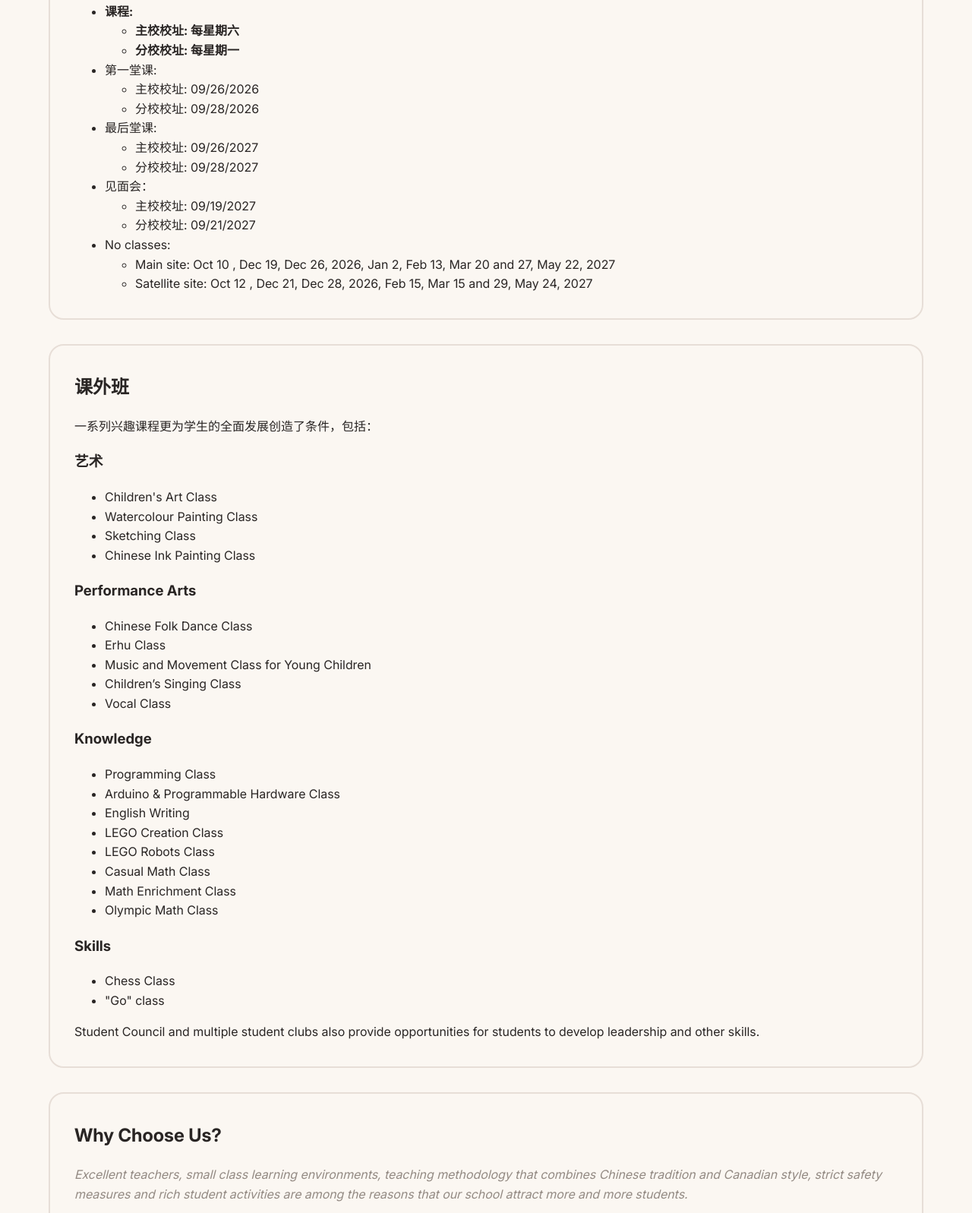
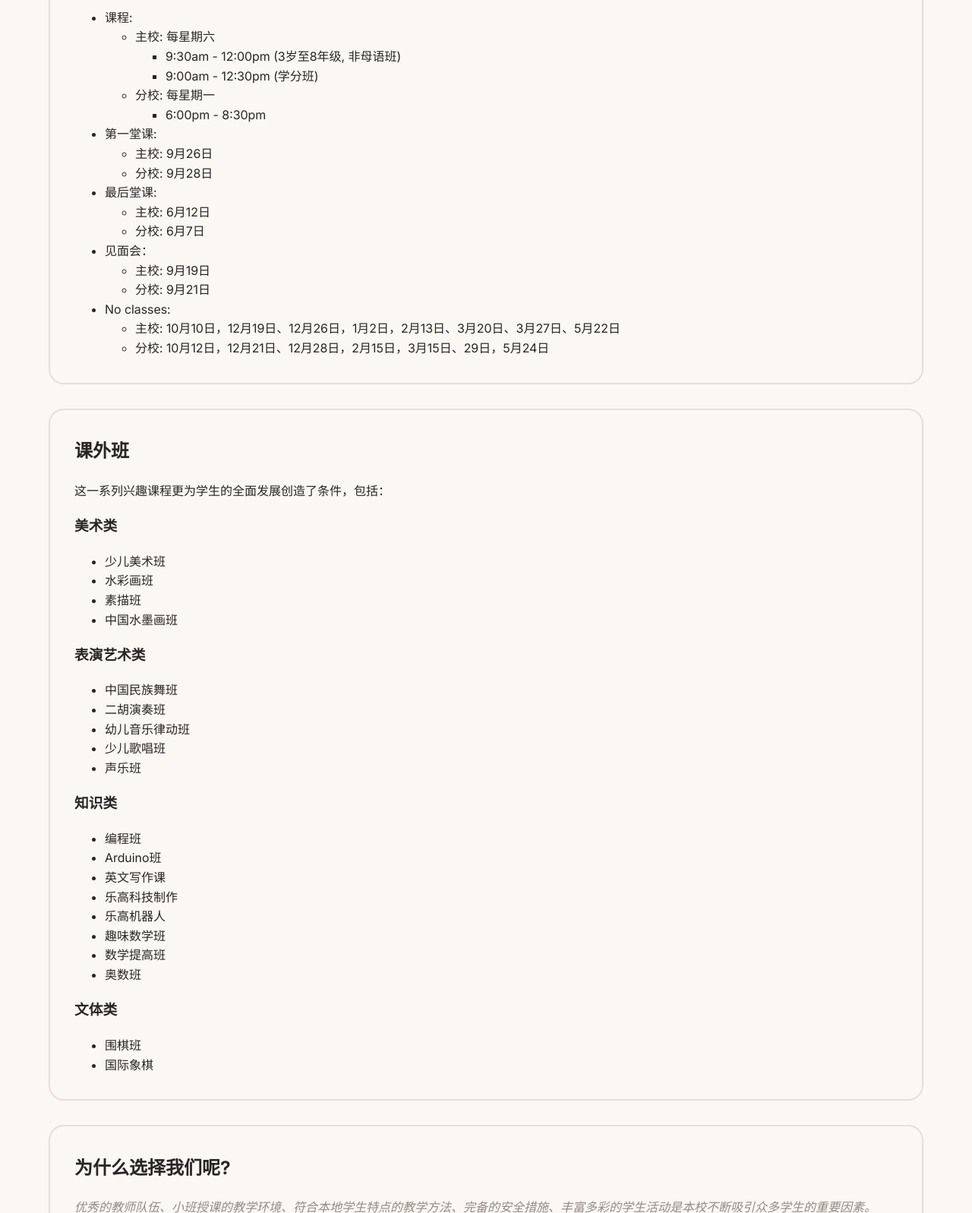
Before and after one commit to GoobusTheNoobus/GRCS-Website, an Astro site: page /zh in a window 1280 px wide. Shown: the part 656-2253 px from the top of the page at 76% size. Built offline with nearby package versions, Linux system fonts and the light colour scheme; Astro itself is replaced by a stand-in of ours.

Commit message:
Added rest of chinese translation

```diff
--- a/src/components/Footer.astro
+++ b/src/components/Footer.astro
@@ -71,7 +71,8 @@ import "../styles/style.css"
     }
 
     a:hover {
-        color: var(--color-footer-muted)
+        color: var(--color-footer-muted);
+        text-decoration: underline;
     }
 
 </style>
--- a/src/components/Navbar.astro
+++ b/src/components/Navbar.astro
@@ -69,6 +69,14 @@ nav {
 
 #brand {
     display: flex;
+    transition: 300ms ease;
+    border-radius: 20px;
+    padding: 0.25rem 1rem ;
+}
+
+#brand:hover {
+    transform: translateY(-5);
+    background-color: var(--color-border);
 }
 
 #brand a {
--- a/src/pages/zh/index.astro
+++ b/src/pages/zh/index.astro
@@ -7,7 +7,7 @@ import '../../styles/style.css'
 <Layout title='主页 | 泓河中文学校' lang="zh">
     <Panel margin='4rem 4rem 0rem ' padding='0rem 2rem'>
         <h2>
-            新学年的注册工作已经开始，相关表格汇总在
+            新学年的注册工作已经开始，相关链接在
             <a href="/en/registration">此页面</a>
         </h2>
     </Panel>
@@ -17,53 +17,54 @@ import '../../styles/style.css'
         </h2>
 
         <p>
-            泓河中文学校成立于 2007年，是一所为大滑铁卢地区服务的综合性非营利中文学校。2009年9月起，
-            本校将大部中文课程 转为教育局的公立 国际语言课程。现开设特有的三岁中文班，JK至八年级的小学
-            中文课程和九至十二年级的中文学分课程，并专门为非汉语家庭背景的学生开设“中文非母 语 班”和初学
-            者学分班。
+            泓河中文学校成立于2007年，是一所为大滑铁卢地区服务的综合性非营利中文学校。2009年9月起，本校将大部分中文课程转为教育局的公立国际语言课程。现开设特有的三岁中文班，JK至八年级的小学中文课程和九至十二年级的中文学分课程，并专门为非汉语家庭背景的学生开设“中文非母语班”和初学者学分班。
         </p>
     </Panel>
     <Panel margin='2rem 4rem 0rem' padding='1rem 2rem'>
         <h2>课表</h2>
         <ul>
             <li>
-                <strong>课程:
+                课程:
+                <ul>
+                    <li>主校: 每星期六</li>
                     <ul>
-                        <li>主校校址: 每星期六</li>
-                        <li>分校校址: 每星期一</li>
+                        <li>9:30am - 12:00pm (3岁至8年级, 非母语班)</li>
+                        <li>9:00am - 12:30pm (学分班)</li>
                     </ul>
-                </strong>
+                    <li>分校: 每星期一</li>
+                    <ul><li>6:00pm - 8:30pm</li></ul>
+                </ul>
             </li>
 
             <li>
                 第一堂课:
                 <ul>
-                    <li>主校校址: 09/26/2026</li> <!-- TODO: fix these dates -->
-                    <li>分校校址: 09/28/2026</li>
+                    <li>主校: 9月26日</li>
+                    <li>分校: 9月28日</li>
                 </ul>
             </li>
 
             <li>
                 最后堂课:
                 <ul>
-                    <li>主校校址: 09/26/2027</li>  <!-- TODO: fix these dates -->
-                    <li>分校校址: 09/28/2027</li>
+                    <li>主校: 6月12日</li>
+                    <li>分校: 6月7日</li>
                 </ul>
             </li>
 
             <li>
                 见面会：
                 <ul>
-                    <li>主校校址: 09/19/2027</li>
-                    <li>分校校址: 09/21/2027</li>   <!-- TODO: fix these dates -->
+                    <li>主校: 9月19日</li>
+                    <li>分校: 9月21日</li>
                 </ul>
             </li>
 
             <li>
                 No classes:
                 <ul>
-                    <li>Main site: Oct 10 , Dec 19, Dec 26, 2026, Jan 2, Feb 13, Mar 20 and 27, May 22, 2027</li>
-                    <li>Satellite site: Oct 12 , Dec 21, Dec 28, 2026, Feb 15, Mar 15 and 29, May 24, 2027</li>
+                    <li>主校: 10月10日，12月19日、12月26日，1月2日，2月13日、3月20日、3月27日、5月22日</li>
+                    <li>分校: 10月12日，12月21日、12月28日，2月15日，3月15日、29日，5月24日</li>
                 </ul>
             </li>
         </ul>
@@ -75,70 +76,59 @@ import '../../styles/style.css'
     <Panel margin="2rem 4rem 0rem" padding='1rem 2rem'>
         <h2>课外班</h2>
         <p>
-            一系列兴趣课程更为学生的全面发展创造了条件，包括：
+            这一系列兴趣课程更为学生的全面发展创造了条件，包括：
         </p>
-        <h3>艺术</h3>
+        <h3>美术类</h3>
         <ul>
-            <li>Children's Art Class</li>
-            <li>Watercolour Painting Class</li>
-            <li>Sketching Class</li>
-            <li>Chinese Ink Painting Class</li>
+            <li>少儿美术班</li>
+            <li>水彩画班</li>
+            <li>素描班</li>
+            <li>中国水墨画班</li>
         </ul>
-        <h3>Performance Arts</h3>
+        <h3>表演艺术类</h3>
         <ul>
-            <li>Chinese Folk Dance Class</li>
-            <li>Erhu Class</li>
-            <li>Music and Movement Class for Young Children</li>
-            <li>Children’s Singing Class</li>
-            <li>Vocal Class</li>
+            <li>中国民族舞班</li>
+            <li>二胡演奏班</li>
+            <li>幼儿音乐律动班</li>
+            <li>少儿歌唱班</li>
+            <li>声乐班</li>
         </ul>
-        <h3>Knowledge</h3>
+        <h3>知识类</h3>
         <ul>
-            <li>Programming Class</li>
-            <li>Arduino & Programmable Hardware Class</li>
-            <li>English Writing</li>
-            <li>LEGO Creation Class</li>
-            <li>LEGO Robots Class</li>
-            <li>Casual Math Class</li>
-            <li>Math Enrichment Class</li>
-            <li>Olympic Math Class</li>
+            <li>编程班</li>
+            <li>Arduino班</li>
+            <li>英文写作课</li>
+            <li>乐高科技制作</li>
+            <li>乐高机器人</li>
+            <li>趣味数学班</li>
+            <li>数学提高班</li>
+            <li>奥数班</li>
         </ul>
 
-        <h3>Skills</h3>
+        <h3>文体类</h3>
         <ul>
-            <li>Chess Class</li>
-            <li>"Go" class</li>
+            <li>围棋班</li>
+            <li>国际象棋</li>
         </ul>
 
+        <!-- TODO: we need to find the chinese equavalent
         <p>
             Student Council and multiple student clubs also provide opportunities
             for students to develop leadership and other skills.
         </p>
+        -->
     </Panel>
 
     <Panel margin="2rem 4rem 0rem" padding='1rem 2rem'>
-        <h2>Why Choose Us?</h2>
+        <h2>为什么选择我们呢?</h2>
         <i>
-            Excellent teachers, small class learning environments, teaching methodology
-            that combines Chinese tradition and Canadian style, strict safety measures
-            and rich student activities are among the reasons that our school attract
-            more and more students.
+            优秀的教师队伍、小班授课的教学环境、符合本地学生特点的教学方法、完备的安全措施、丰富多彩的学生活动是本校不断吸引众多学生的重要因素。
         </i>
         <p>
-            Elizabeth Witmer, MPP, The Hon. Karen Redman, P.C., M.P., Brenda Halloran,
-            Mayor of Waterloo, and The Hon. Andrew Telegdi, P.C., M.P. sent letters
-            respectively in 2007 to congratulate the establishment of Grand River
-            Chinese School. In 2009, Harold Albrecht, MP also sent letter to our school
-            recognizing the service we've offered to the community.
+            本校2007年成立时，省议员Elizabeth Witmer，国会议员The Hon. Karen Redman，Waterloo市长Brenda Halloran，国会议员The Hon. Andrew Telegdi分别写来了贺信。2009年，国会议员Harold Albrecht也致函本校表彰我校为社区做出的贡献。
         </p>
         <p>
-            GRCS celebrated 10th anniversary in September 2017. Canadian Prime Minister
-            the Rt. Hon. Justin Trudeau, Consul General He Wei of the People’s Republic
-            of China, MP Hon. Harold Albrecht, MP Hon. Bardish Chagger, MPP Hon.
-            Catherine Fife, MPP Hon. Michael Harris, MPP Hon. Daiene Vernile,
-            Mayor Dave Jaworsky, Mayor Berry Vrbanovic, WCDSB Director of Education Loretta Notten,
-            Principal of St. Louis Cont. Edu. Centres Paul Cox sent greeting letters, respectively,
-            to the GRCS Journal.
+            2017年本校迎来10周年校庆，加拿大总理Justin Trudeau，中华人民共和国驻多伦多总领事何炜，国会议员Harold Albrecht，Bardish Chagger，省议员Catherine Fife，Michael Harris，Daiene Vernile，滑铁卢市长Dave Jaworsky，基奇纳市长Berry Vrbanovic，滑铁卢天主教教育局局长Loretta Notten，St. Louis成人及继续教育学院院长Paul Cox为校刊10周年校庆特刊分别发来贺辞。
         </p>
     </Panel>
 </Layout>
--- a/src/styles/style.css
+++ b/src/styles/style.css
@@ -22,10 +22,10 @@
     --color-border: #e7ded7;
 
     /* Footer */
-    --color-footer: #751722;
+    --color-footer: var(--color-primary-dark);
     --color-footer-text: #fdf6f0;
     --color-footer-muted: #e8d9d5;
-    --color-footer-link: #d4c3c2;
+    --color-footer-link: #ecbbb8;
 }
 
 html,
@@ -49,5 +49,15 @@ a {
 }
 
 a:hover {
-    color: var(--color-primary-dark)
+    color: var(--color-primary-dark);
+    text-decoration: underline;
 }
+
+::-webkit-scrollbar {
+    background-color: var(--color-background);
+    border: var(--color-primary-dark) 2px solid;
+}
+
+::-webkit-scrollbar-thumb {
+    background-color: var(--color-primary-dark);
+}
```
Also changed, not shown: src/pages/en/index.astro (+7 -6 lines).
